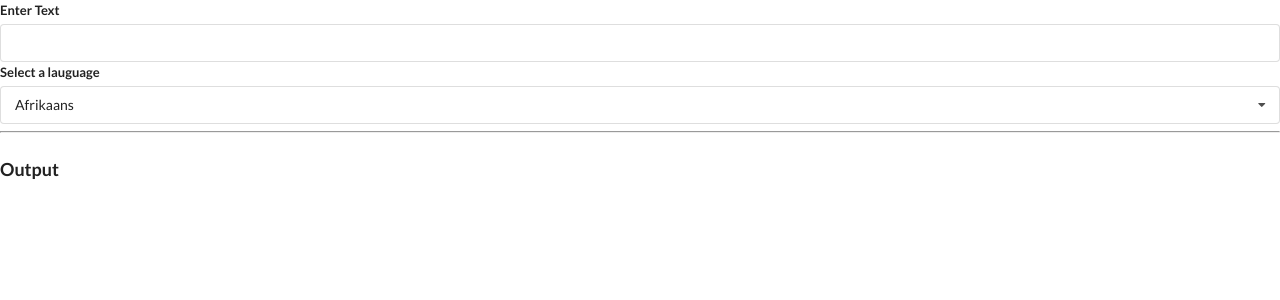
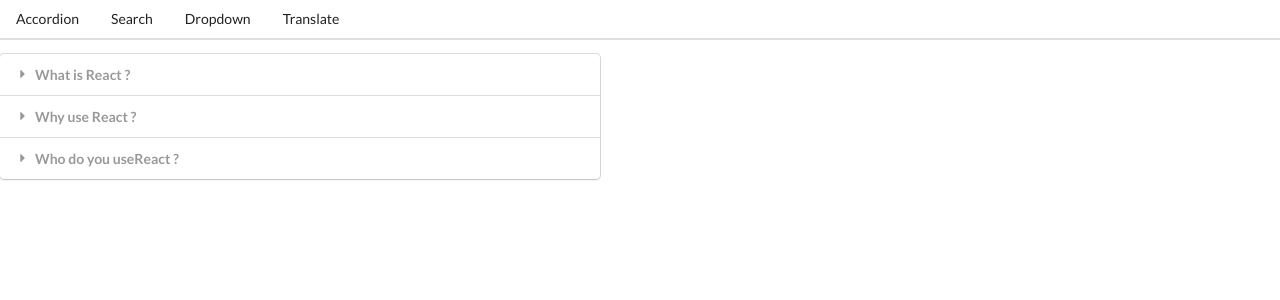
Before and after one commit to limozaza/hooks, a React (Create React App) app: page / in a window 1280 px wide. Shown: the top 300 px of the page. Built offline with nearby package versions, Linux system fonts and the light colour scheme; no server answers.

Commit message:
add router

```diff
--- a/src/App.js
+++ b/src/App.js
@@ -1,12 +1,15 @@
 import React, { useState } from 'react';
-//import Accordion from './components/Accordion';
 
+import Accordion from './components/Accordion';
 import Search from './components/Search';
 import Dropdown from './components/Dropdown';
 import Translate from './components/Translate';
 
+import Header from './components/Header';
+import Route from './components/Route';
 
-/*const items = [
+
+const items = [
   {
     title: 'What is React ?',
     content: 'React is FRONT end js framework'
@@ -19,7 +22,7 @@ import Translate from './components/Translate';
     title: 'Who do you useReact ?',
     content: 'React is my good'
   }
-];*/
+];
 
 const options = [
   {
@@ -41,11 +44,21 @@ const options = [
 
   const [selected,setSelected] = useState(options[0]);
 
-
   return (
     <div>
-      <Translate/>
-
+      <Header/>
+      <Route path="/">
+        <Accordion items={items}/>
+      </Route>
+      <Route path="/list">
+        <Search/>
+      </Route>
+      <Route path="/dropdown">
+        <Dropdown options={options} label="Select Color" selected={selected} onSelectedChange={setSelected}/>
+      </Route>
+      <Route path="/translate">
+        <Translate/>
+      </Route>
     </div>
   );
 }
--- /dev/null
+++ b/src/components/Header.js
@@ -0,0 +1,27 @@
+import React from 'react';
+import Link from './Link';
+
+
+const Header = () => {
+
+
+    return (
+        <div className="ui secondary pointing menu">
+           <Link href="/" className="item">
+               Accordion
+           </Link>
+           <Link href="/list" className="item">
+               Search
+           </Link>
+           <Link href="/dropdown" className="item">
+               Dropdown
+           </Link>
+           <Link href="/translate" className="item">
+               Translate
+           </Link>
+        </div>
+    );
+
+}
+
+export default Header;
--- /dev/null
+++ b/src/components/Link.js
@@ -0,0 +1,27 @@
+import React from 'react';
+
+
+const Link = ({className,href, children}) => {
+
+    const onClick = (event)=>{
+
+        if(event.metaKey || event.ctrlKey){
+            return;
+        }
+
+        event.preventDefault();
+        window.history.pushState({},'',href);
+
+        const navEvent = new PopStateEvent('popstate');
+        window.dispatchEvent(navEvent);
+    }
+
+    return (
+        <a onClick={onClick} className={className} href={href}>
+            {children}
+        </a>
+    );
+
+}
+
+export default Link;
--- /dev/null
+++ b/src/components/Route.js
@@ -0,0 +1,24 @@
+import  { useEffect, useState } from 'react';
+
+
+const Route = ({path, children}) => {
+
+    const [currentPath,setCurrentPath] = useState(window.location.pathname);
+
+    useEffect(()=>{
+        const onLocationChange = () =>{
+            setCurrentPath(window.location.pathname);
+        }
+        window.addEventListener('popstate',onLocationChange);
+
+        return () => {
+            window.removeEventListener('popstate',onLocationChange);
+        }
+    },[]);
+
+
+    return  window.location.pathname === path ? children : null;
+
+}
+
+export default Route;
```
